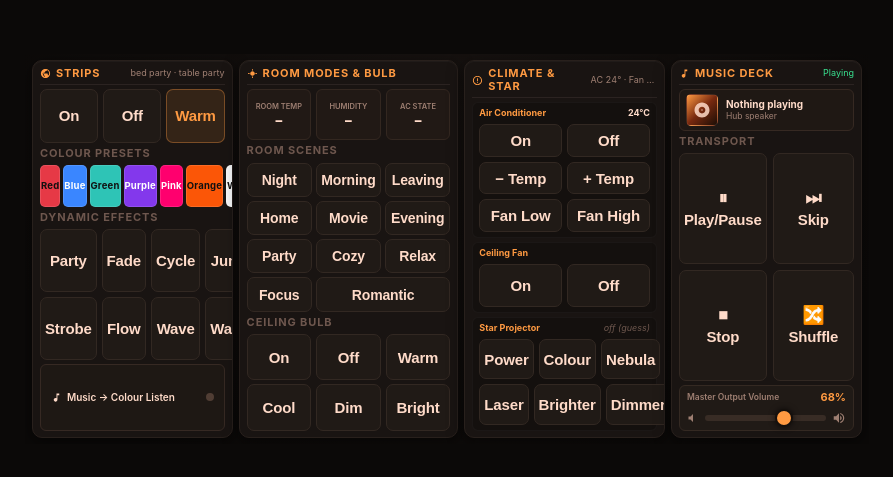
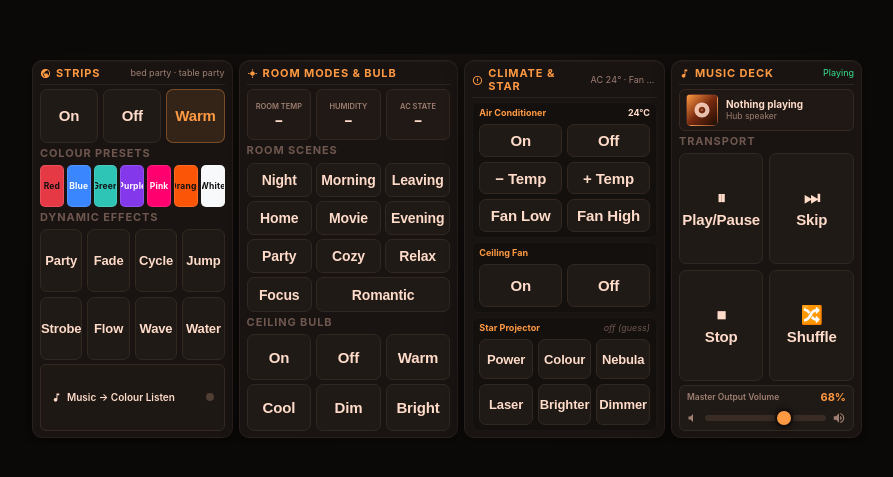
Before and after one commit to anishkb-dev/nova-voice-assistant, a plain HTML site: page hub_page.html in a window 1280 px wide. Shown: the part 151-628 px from the top of the page, without its empty margins (193-1086 px from the left). Drawn offline with Linux system fonts and the light colour scheme; no server answers.

Commit message:
deck: grid tracks shrink (minmax 0) so no button spills off its column
Co-Authored-By: Claude Opus 5.5 <noreply@anthropic.com>

```diff
--- a/hub_page.html
+++ b/hub_page.html
@@ -642,6 +642,16 @@
     font-size: 18px;
     line-height: 1;
   }
+  /* fit fix (2026-11-19): let every grid track shrink below its text width so nothing spills off the column */
+  .deck-container{grid-template-columns:minmax(0,1.05fr) minmax(0,1.15fr) minmax(0,1.05fr) minmax(0,1fr)!important}
+  .col-card{min-width:0;overflow:hidden}
+  .grid-2{grid-template-columns:repeat(2,minmax(0,1fr))!important}
+  .grid-3{grid-template-columns:repeat(3,minmax(0,1fr))!important}
+  .grid-4{grid-template-columns:repeat(4,minmax(0,1fr))!important}
+  .chips-row{grid-template-columns:repeat(7,minmax(0,1fr))!important}
+  .btn,.chip{min-width:0;overflow:hidden;text-overflow:ellipsis;white-space:nowrap}
+  .chip{font-size:8.5px!important;padding-left:1px!important;padding-right:1px!important}
+  .effects-grid .btn,.device-block-proj .btn{font-size:13px!important;padding-left:2px!important;padding-right:2px!important}
 </style></head>
 <body>
 <div class="deck-container">
```
